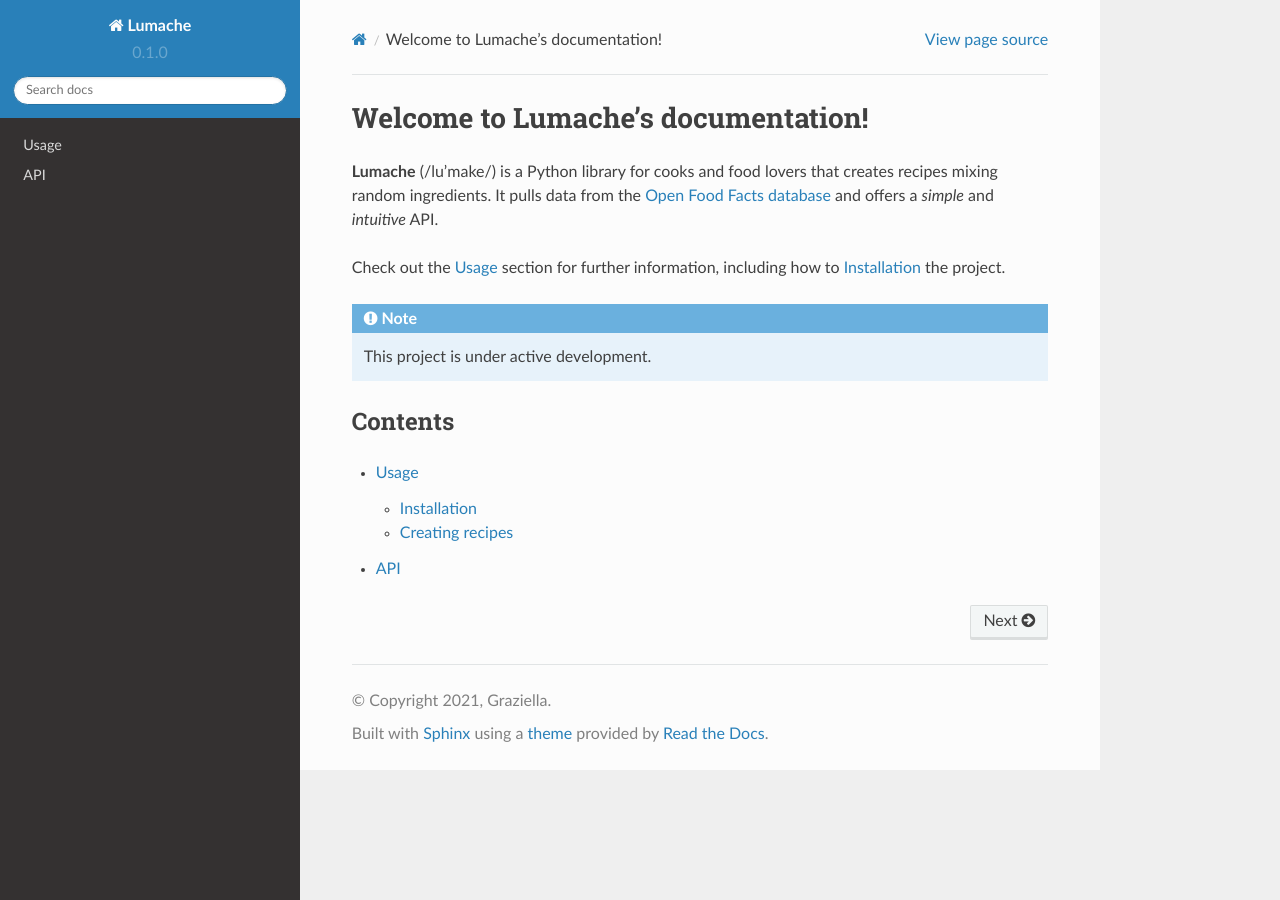
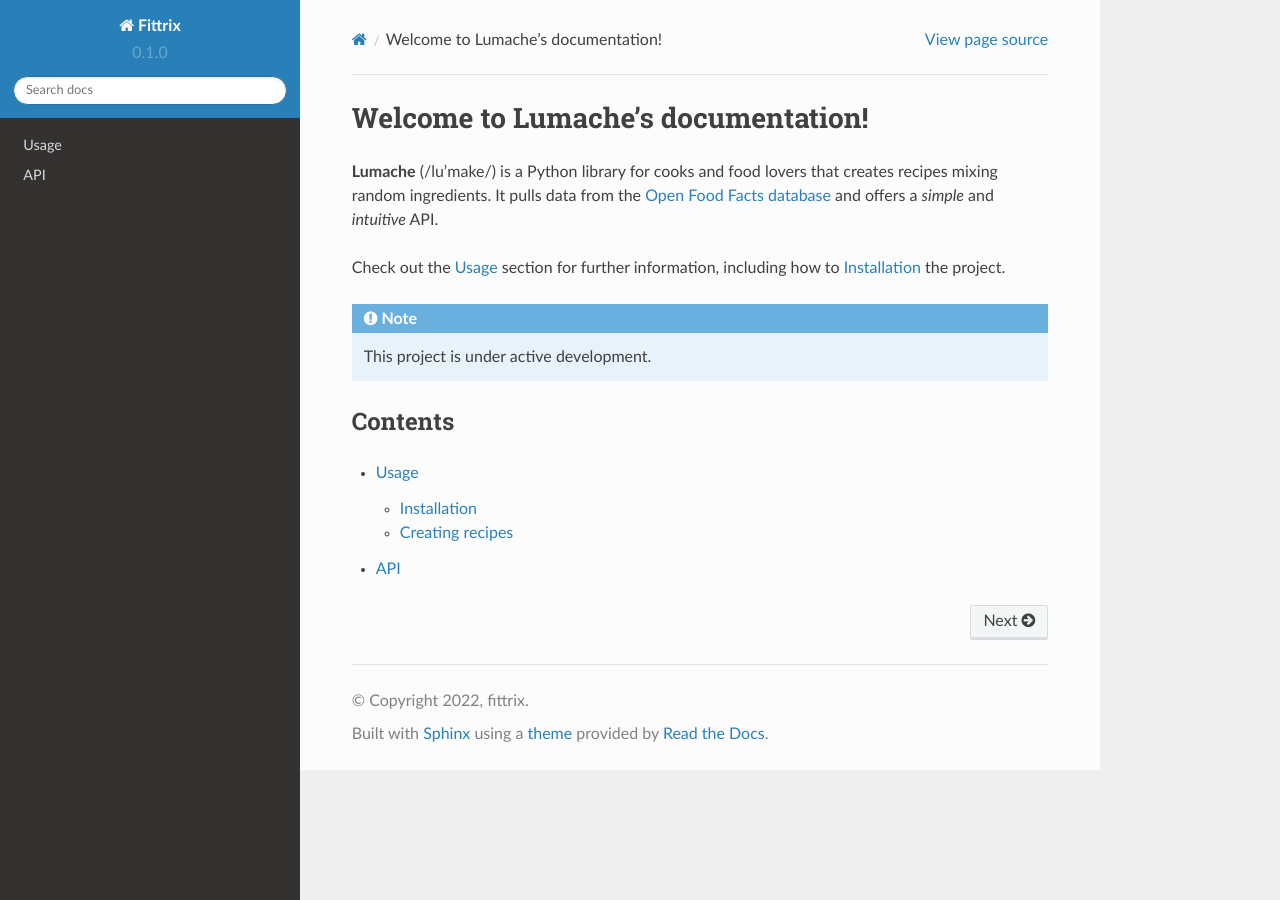
Before and after one commit to fittrix-dev/single_api, a Sphinx documentation site: the page built from docs/source/index.rst, in a window 1280 px wide. Built offline with Sphinx 7.4.7 and the Read the Docs theme 2.0.0, drawn with Linux system fonts in a browser that asks for light colours.

Commit message:
Update conf.py

```diff
--- a/docs/source/conf.py
+++ b/docs/source/conf.py
@@ -2,9 +2,9 @@
 
 # -- Project information
 
-project = 'Lumache'
-copyright = '2021, Graziella'
-author = 'Graziella'
+project = 'Fittrix'
+copyright = '2022, fittrix'
+author = 'minarae'
 
 release = '0.1'
 version = '0.1.0'
```
